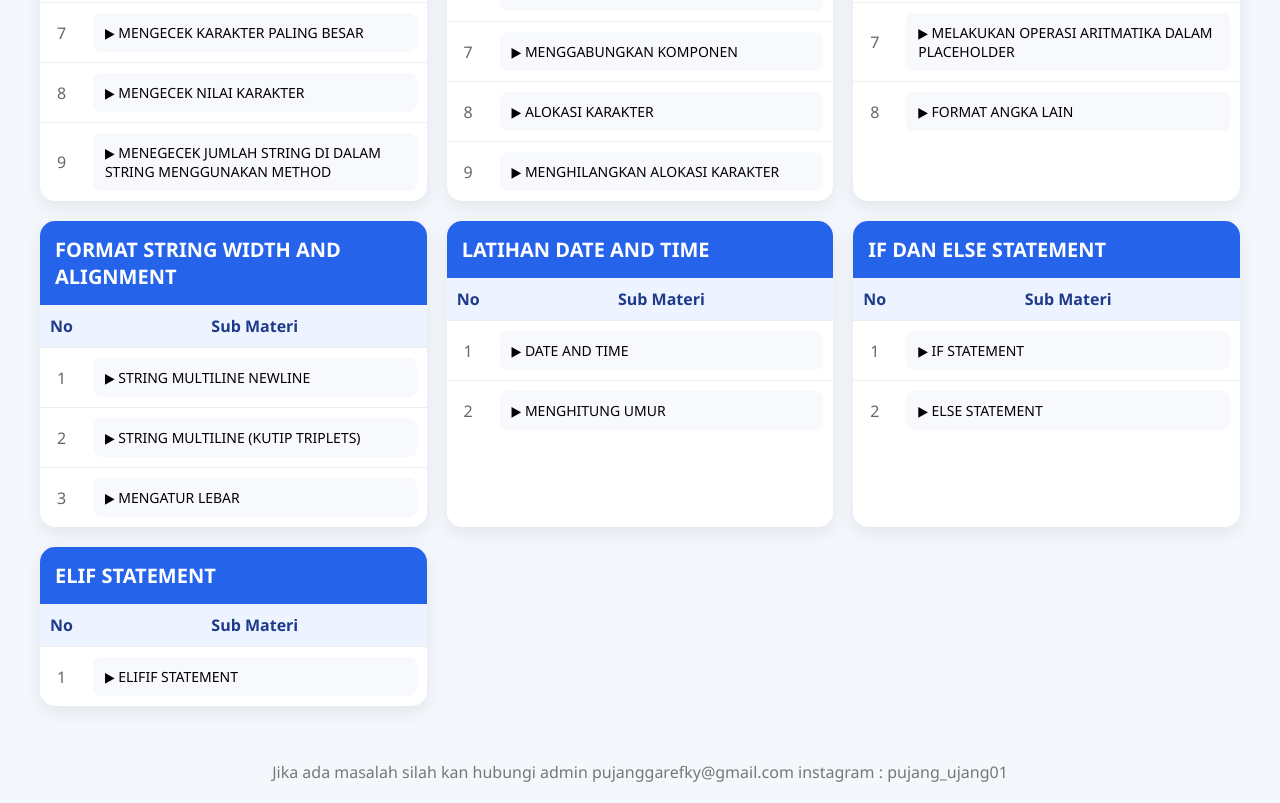
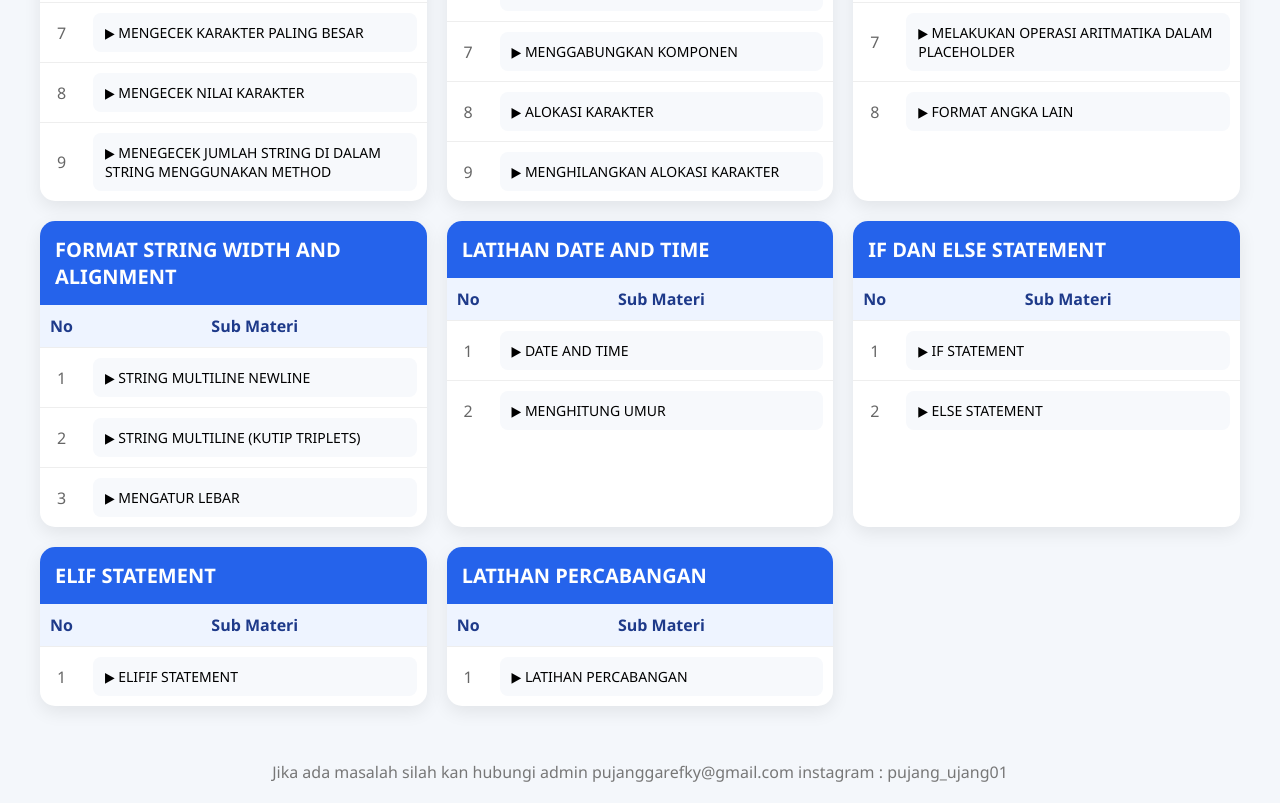
Before and after one commit to pujanggarefky-lab/Kursus, a plain HTML site: page index.html in a window 1280 px wide. Shown: the part 4021-4824 px from the top of the page. Drawn offline with Linux system fonts and the light colour scheme.

Commit message:
Update index.html

```diff
--- a/index.html
+++ b/index.html
@@ -779,6 +779,15 @@ const materiDatabase = [
             youtube:"https://www.youtube.com/embed/ICowoqcLp4E?start=116&end=731"
         }
     ]
+},
+{
+    kategori:"LATIHAN PERCABANGAN",
+    materi:[
+        {
+            judul:"LATIHAN PERCABANGAN",
+            youtube:"https://www.youtube.com/embed/61OgFKJim6E?start=63&end=839"
+        }
+    ]
 }
 ];
 
```
